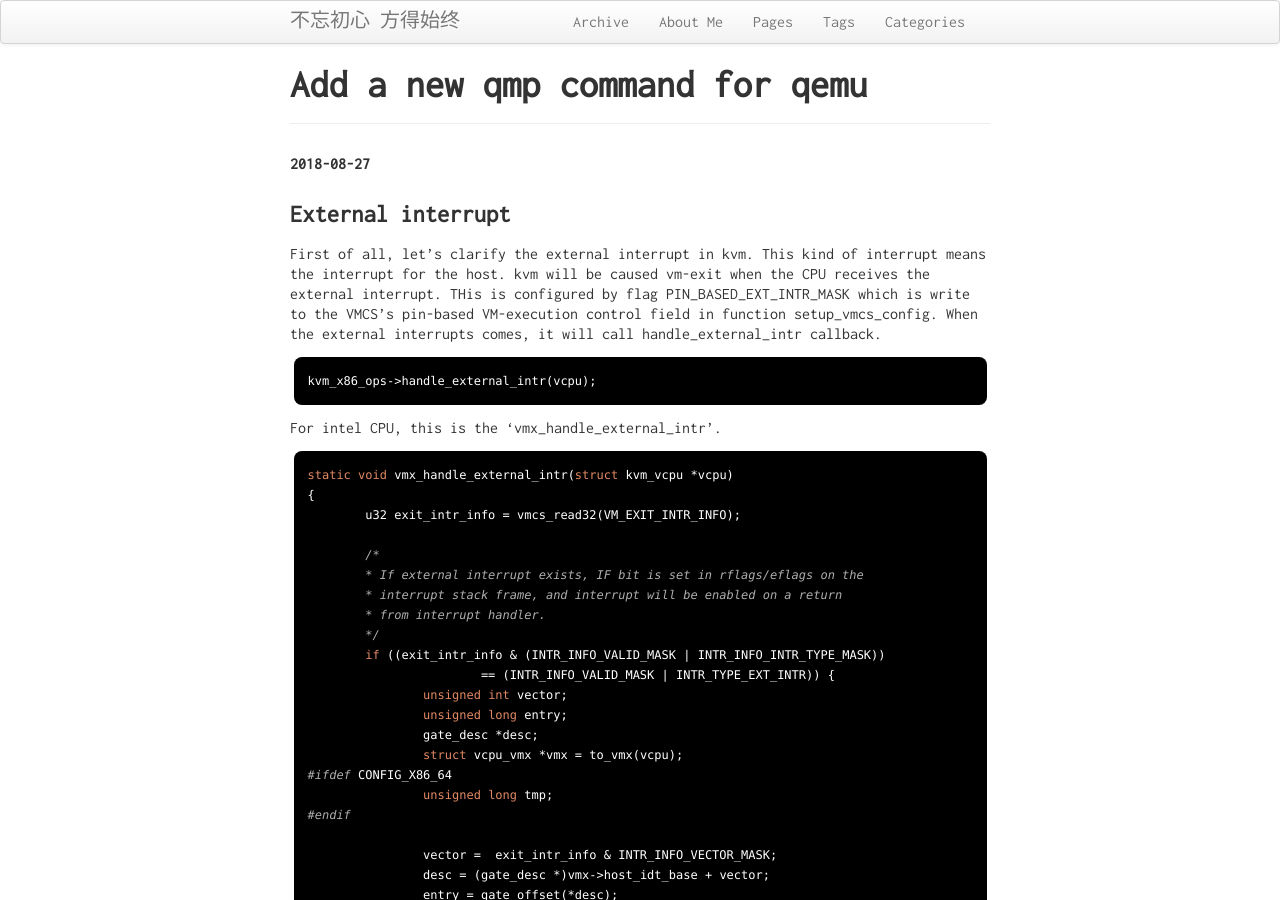
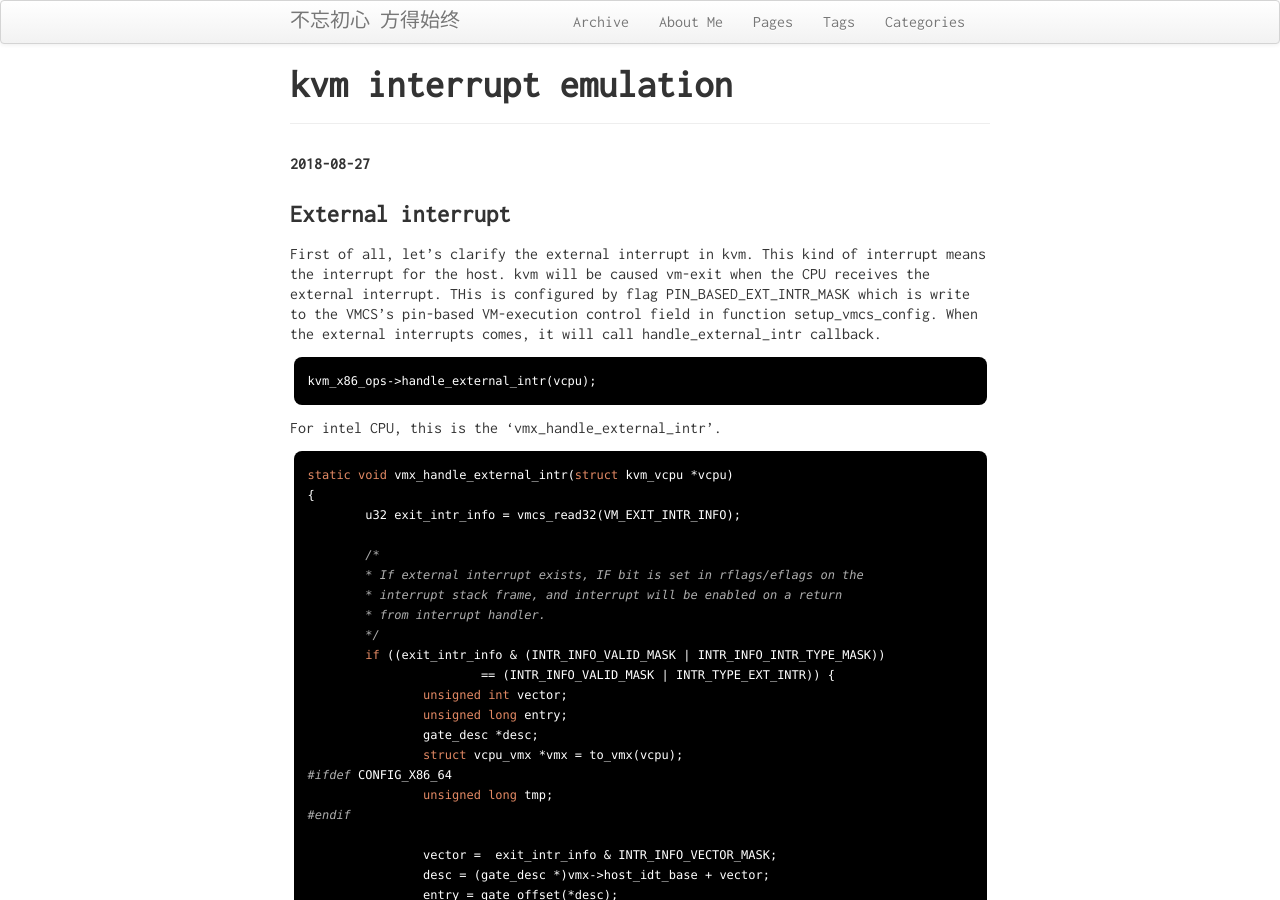
Before and after one commit to terenceli/terenceli.github.com, a Jekyll site: the page built from _posts/2018-08-27-kvm-interrupt-emulation.md, in a window 1280 px wide and 900 px high. Built offline with Jekyll 4.4.1, drawn with Linux system fonts in a browser that asks for light colours; comment, search, counter and statistics services are not loaded.

Commit message:
Fix title

```diff
--- a/_posts/2018-08-27-kvm-interrupt-emulation.md
+++ b/_posts/2018-08-27-kvm-interrupt-emulation.md
@@ -1,9 +1,9 @@
 ---
 layout: post
-title: "Add a new qmp command for qemu "
-description: "add qmp command"
+title: "kvm interrupt emulation"
+description: "kvm interrupt"
 category: 技术
-tags: [qemu]
+tags: [kvm]
 ---
 {% include JB/setup %}
 
```
